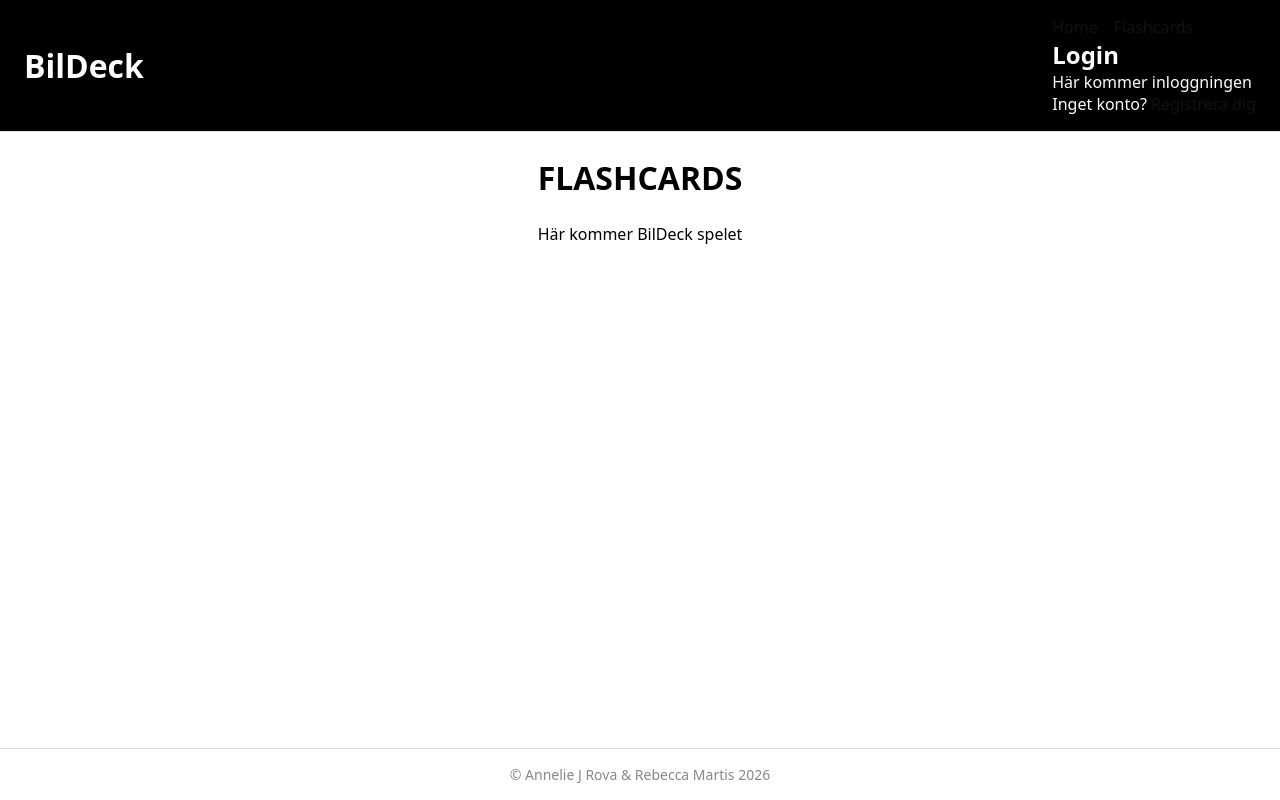
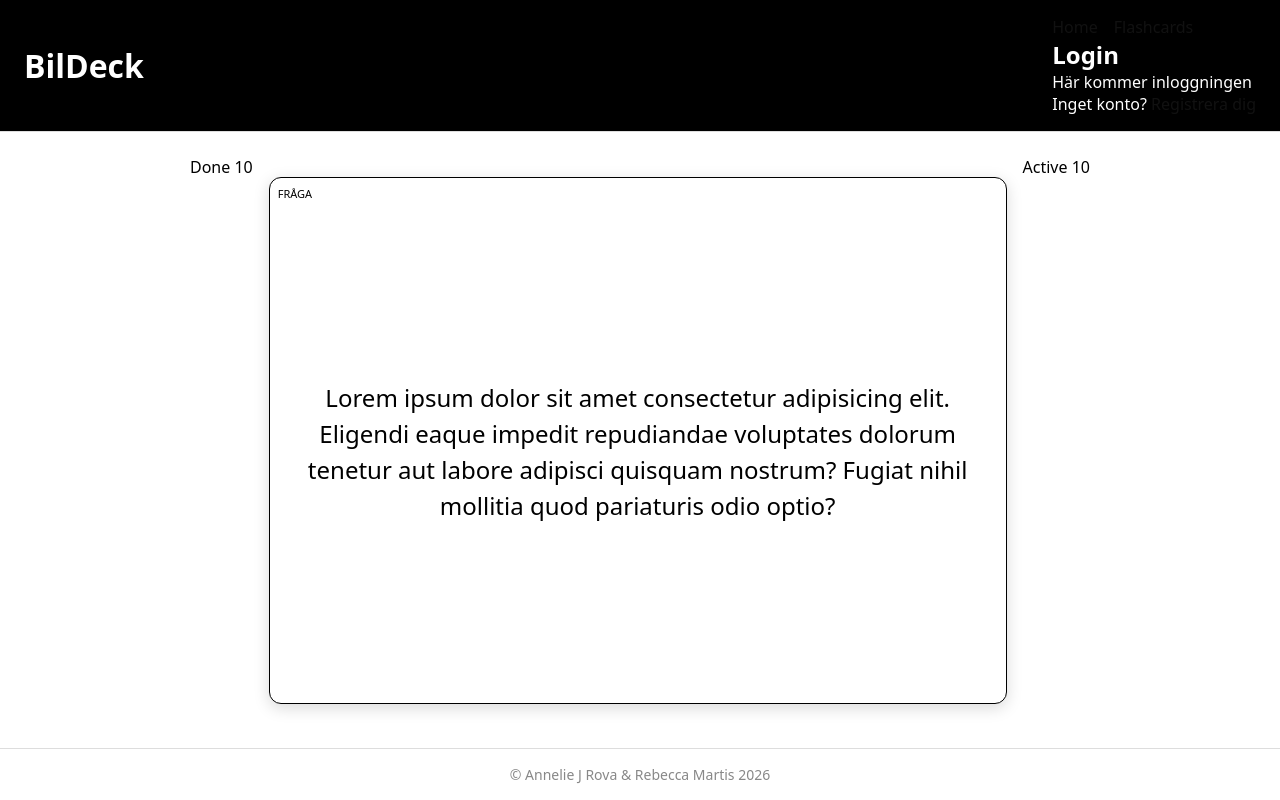
Before and after one commit to Beckasinis/BilDeck, a React (Vite) app: page /deck in a window 1280 px wide. Built offline with nearby package versions, Linux system fonts and the light colour scheme.

Commit message:
feat(card): add Card component with landscape and portrait support
Hardcoded data, front side only. Displayed in DeckView.

```diff
--- a/src/app.css
+++ b/src/app.css
@@ -10,9 +10,13 @@
 }
 
 :root {
-  --max-width: 480px;
+  --max-width: 430px;
   --spacing: 1rem;
   --spacing-lg: 1.5rem;
+
+  @media (orientation: landscape) {
+  --max-width: 932px;
+}
 }
 
 body {
@@ -34,6 +38,8 @@ main {
   max-width: var(--max-width);
   margin: 0 auto;
   padding: var(--spacing-lg) var(--spacing);
+  display: flex;
+  flex-direction: column;
 }
 
 /* Views */
@@ -45,13 +51,6 @@ main {
   gap: var(--spacing-lg);
   text-align: center;
   min-height: 60vh;
-}
-
-.deck-view {
-  display: flex;
-  flex-direction: column;
-  align-items: center;
-  gap: var(--spacing-lg);
 }
 
 .signup-view {
--- /dev/null
+++ b/src/components/card/Card.jsx
@@ -0,0 +1,33 @@
+import { useRef, useEffect } from 'react';
+import './card.css';
+
+function Card({ label, icon, text }) {
+  const pRef = useRef(null);
+
+  useEffect(() => {
+    const p = pRef.current;
+    if (!p) return;
+
+    p.style.fontSize = '';
+
+    const style = window.getComputedStyle(p);
+    let size = parseFloat(style.fontSize);
+
+    while (p.scrollHeight > p.clientHeight && size > 10) {
+      size -= 0.5;
+      p.style.fontSize = `${size}px`;
+    }
+  }, [text]);
+
+  return (
+    <article className="card">
+      <section className="card-txt">
+        <span className="card-label">{label}</span>
+        <i>{icon}</i>
+        <p ref={pRef}>{text}</p>
+      </section>
+    </article>
+  );
+}
+
+export default Card;
--- /dev/null
+++ b/src/components/card/card.css
@@ -0,0 +1,55 @@
+.card {
+  container-type: size;
+  isolation: isolate;
+  width: min(100cqw, calc(100cqh * 5/7));
+  aspect-ratio: 5/7;
+  border: 1px solid #000;
+  border-radius: 12px;
+  background: #fff;
+  box-shadow: 0 4px 16px rgba(0, 0, 0, 0.15);
+
+  .card-txt {
+    height: 100%;
+    display: flex;
+    flex-direction: column;
+    padding: 0.5rem;
+    gap: 0.5rem;
+    align-items: center;
+
+    .card-label {
+      width: 100%;
+      text-align: left;
+      font-size: 11px;
+    }
+
+    i {
+      font-size: 3rem;
+      flex-shrink: 0;
+    }
+
+    p {
+      flex: 1;
+      display: flex;
+      align-items: center;
+      justify-content: center;
+      font-size: 1.5rem;
+      line-height: 1.5;
+      text-align: center;
+      overflow: hidden;
+      width: 100%;
+    }
+  }
+}
+
+@media (orientation: landscape) {
+  .card {
+    width: min(100cqw, calc(100cqh * 7/5));
+    aspect-ratio: 7/5;
+
+  .card-txt{
+      i {
+      display: none;
+      }
+  }
+  }
+}
--- /dev/null
+++ b/src/components/card/index.js
@@ -0,0 +1 @@
+export { default } from './Card.jsx';
--- a/src/views/deck/Deck.jsx
+++ b/src/views/deck/Deck.jsx
@@ -1,12 +1,18 @@
-import './deck.css'
+import './deck.css';
+import Card from '../../components/card';
 
-function DeckView() {
+export default function DeckView() {
   return (
-    <div className="deck-view">
-      <h1>FLASHCARDS</h1>
-      <p>Här kommer BilDeck spelet</p>
-    </div>
+    <section className="deck-view">
+      <div className="deck-done">Done 10</div>
+      <div className="deck-active">Active 10</div>
+      <div className="card-container">
+        <Card
+          label="FRÅGA"
+          icon="?"
+          text="Lorem ipsum dolor sit amet consectetur adipisicing elit. Eligendi eaque impedit repudiandae voluptates dolorum tenetur aut labore adipisci quisquam nostrum? Fugiat nihil mollitia quod pariaturis odio optio?"
+        />
+      </div>
+    </section>
   );
 }
-
-export default DeckView;
--- a/src/views/deck/deck.css
+++ b/src/views/deck/deck.css
@@ -0,0 +1,39 @@
+.deck-view {
+  flex: 1;
+  width: 100%;
+  display: grid;
+  grid-template-columns: 1fr 1fr;
+  grid-template-rows: auto 1fr;
+  grid-template-areas:
+    "done active"
+    "card-container card-container";
+  gap: 1rem;
+}
+
+@media (orientation: landscape) {
+  .deck-view {
+    grid-template-columns: auto 1fr auto;
+    grid-template-rows: 1fr;
+    grid-template-areas: "done card-container active";
+  }
+}
+
+.deck-done {
+    grid-area: done;
+}
+
+.deck-active    {
+    grid-area: active;
+  display: flex;
+  flex-direction: column;
+  align-items: flex-end;
+  }
+
+.card-container {
+  grid-area: card-container;
+  min-height: 0;
+  container-type: size;
+  display: flex;
+  align-items: center;
+  justify-content: center;
+}
```
